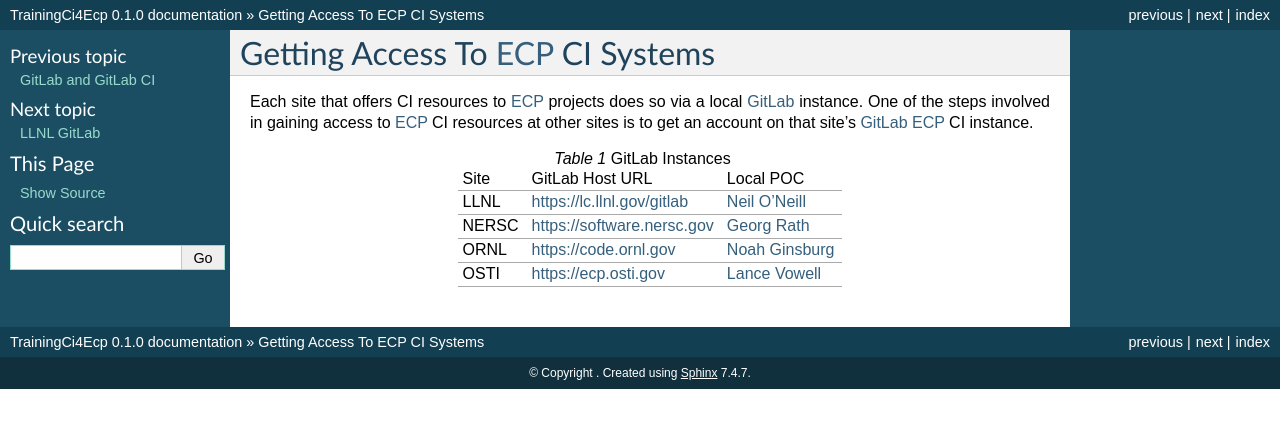
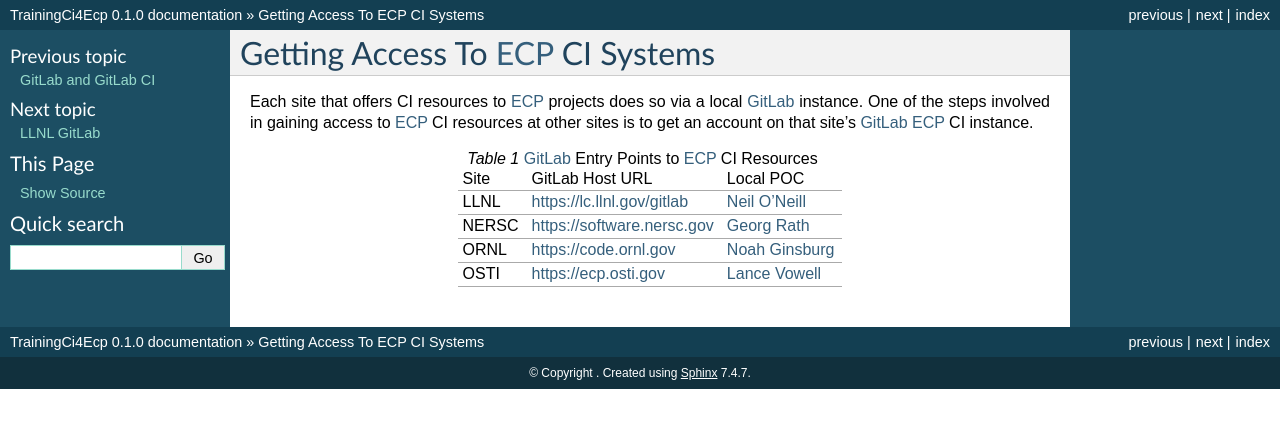
Before and after one commit to ecp-ci/initial-ci-example, a Sphinx documentation site: the page built from docs/access.rst, in a window 1280 px wide. Shown: the top 428 px of the page. Built offline with Sphinx 7.4.7, drawn with Linux system fonts in a browser that asks for light colours.

Commit message:
fixing sub-lists in llnl notes

```diff
--- a/docs/access.rst
+++ b/docs/access.rst
@@ -5,7 +5,7 @@
 One of the steps involved in gaining access to ECP_ CI resources at other sites is to
 get an account on that site's GitLab_ ECP_ CI instance.
 
-.. list-table:: GitLab Instances
+.. list-table:: GitLab_ Entry Points to ECP_ CI Resources
 
    * - Site
      - GitLab Host URL
--- a/docs/llnl_gitlab.rst
+++ b/docs/llnl_gitlab.rst
@@ -6,6 +6,7 @@
   * add ssh key to my profile for SSH (add id_rsa.pub)
   * update my avatar image (Profile)
   * Most GitLab instances cannot pull-mirror, only push. Solution involves...
+
     * clone GitLab repo somewhere
     * setup remotes to pull from GitHub and push to GitLab
     * maybe setup a cron job to do this regularly
```
